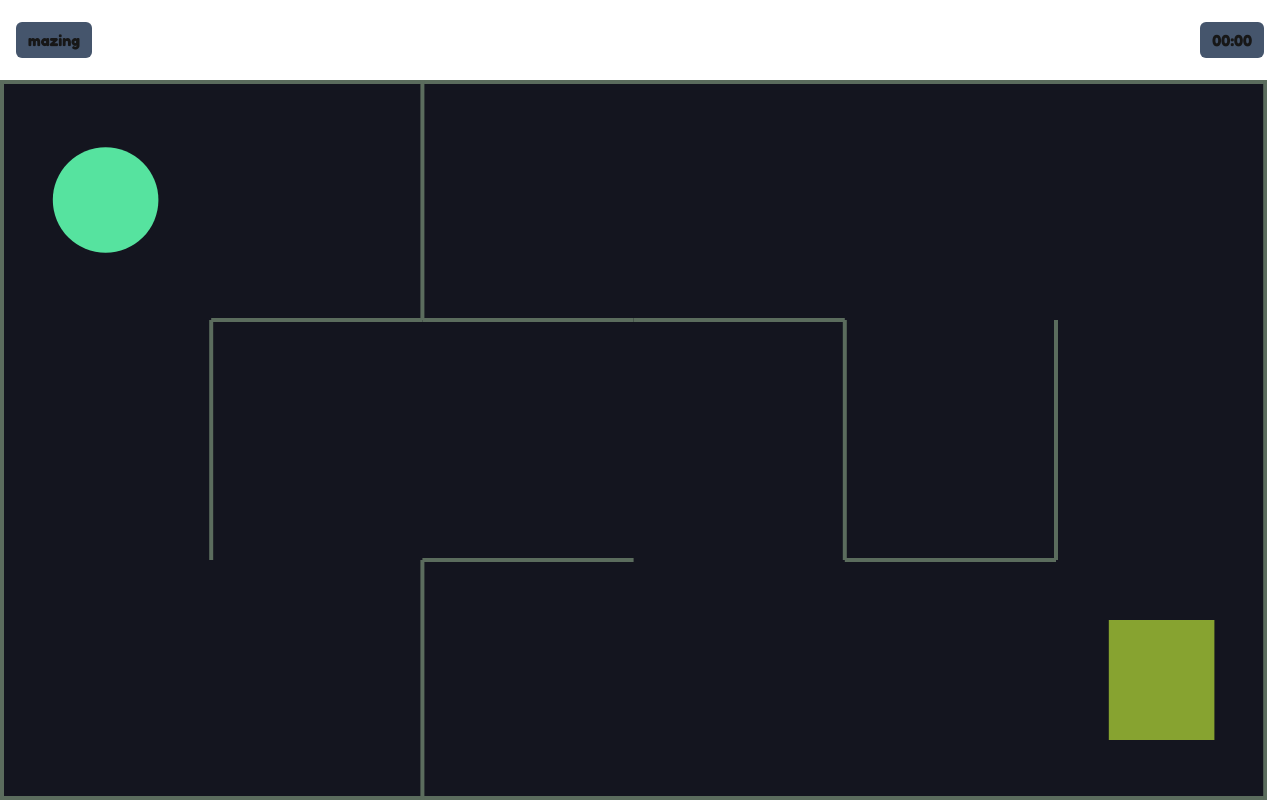
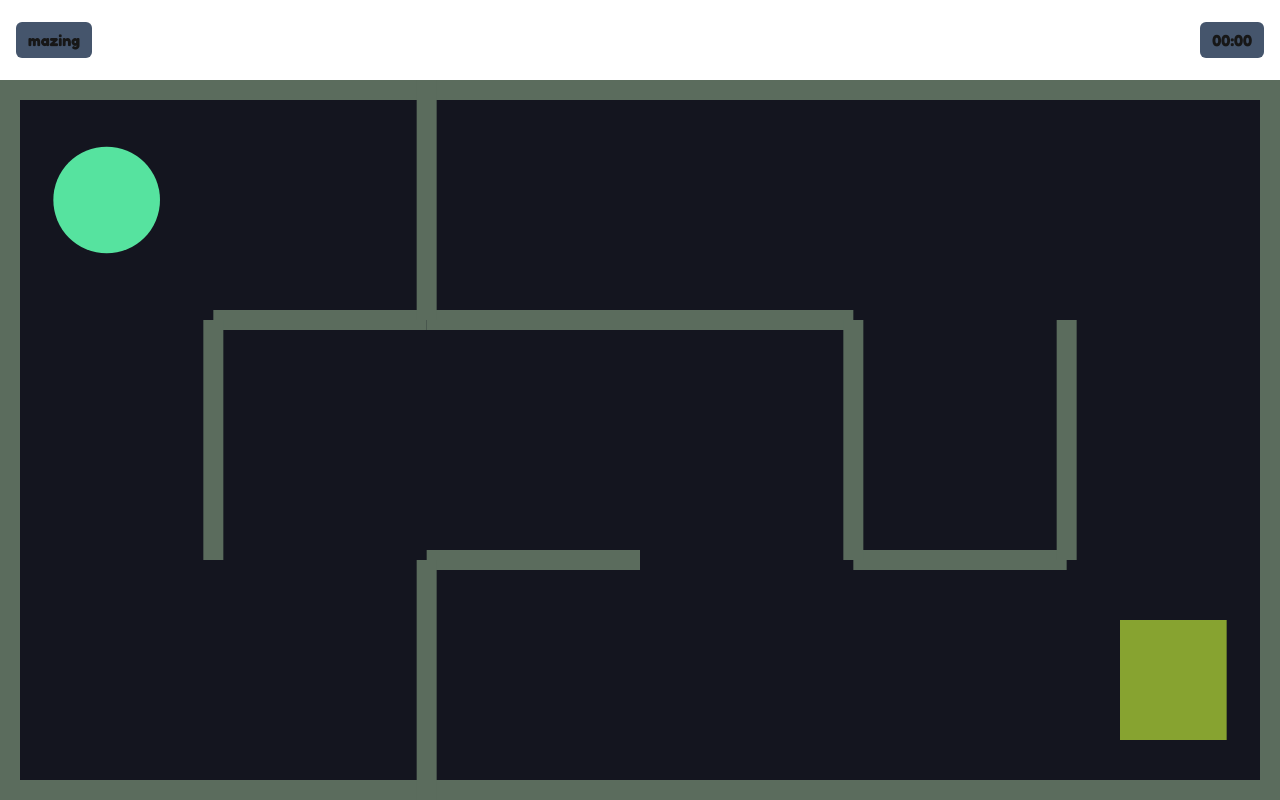
Before and after one commit to rafamiziara/mazing, a Next.js app: page /game/1 in a window 1280 px wide. Built offline with nearby package versions, Linux system fonts and the light colour scheme.

Commit message:
Fix maze and message

```diff
--- a/src/app/game/[slug]/maze.tsx
+++ b/src/app/game/[slug]/maze.tsx
@@ -1,24 +1,35 @@
 'use client'
-import { addBallMovement, addWinCondition, buildBall, buildGoal, buildWalls, createWorld, getLevel } from '@/utils/maze'
+import { GameLevel } from '@/types'
+import { addBallMovement, addWinCondition, buildBall, buildGoal, buildWalls, createWorld, getStage } from '@/utils/maze'
 import { World } from 'matter-js'
-import { memo, useEffect, useRef } from 'react'
+import { useEffect, useRef, useState } from 'react'
+import Message from './message'
 
 type Props = {
-  onFinished: () => void
-  level: string
+  level: GameLevel
 }
 
-export default memo(function Maze({ onFinished, level }: Props) {
+export default function Maze({ level }: Props) {
+  const [finished, setFinished] = useState(false)
   const canvasRef = useRef<HTMLCanvasElement>(null)
+
+  const onFinished = () => {
+    setFinished(true)
+  }
 
   useEffect(() => {
     if (typeof window !== 'undefined' && canvasRef.current !== null) {
-      generateMaze(getLevel(level), onFinished, canvasRef.current)
+      generateMaze(getStage(level), onFinished, canvasRef.current)
     }
-  }, [onFinished, level])
+  }, [level])
 
-  return <canvas ref={canvasRef} />
-})
+  return (
+    <>
+      <canvas ref={canvasRef} />
+      {finished && <Message />}
+    </>
+  )
+}
 
 const generateMaze = (stage: number, onFinished: () => void, canvas: HTMLCanvasElement) => {
   // Create world
@@ -37,7 +48,7 @@ const generateMaze = (stage: number, onFinished: () => void, canvas: HTMLCanvasE
   World.add(world, [...walls, goal, ball])
 
   // Add ball movement
-  addBallMovement(ball)
+  addBallMovement(ball, stage)
 
   // Add win condition
   addWinCondition(engine, onFinished)
--- a/src/app/game/[slug]/message.tsx
+++ b/src/app/game/[slug]/message.tsx
@@ -1,6 +1,6 @@
 export default function Message() {
   return (
-    <div className="z-10 flex flex-col items-center font-bold font-[family-name:var(--font-fredoka)]">
+    <div className="fixed top-32 left-0 right-0 z-10 flex flex-col items-center font-bold font-[family-name:var(--font-fredoka)]">
       <div className="place-items-center my-8">
         <h1 className="text-4xl mb-4">Well done!</h1>
         <p>You completed this stage in **add timer** seconds!</p>
--- a/src/app/game/[slug]/page.tsx
+++ b/src/app/game/[slug]/page.tsx
@@ -1,27 +1,24 @@
-'use client'
-import { useCallback, useState } from 'react'
+import { GameLevel, GameLevels } from '@/types'
 import Header from './header'
 import Maze from './maze'
-import Message from './message'
 
 type Props = {
   params: {
-    slug: string
+    slug: GameLevel
   }
 }
 
-export default function Page({ params }: Props) {
-  const [finished, setFinished] = useState(false)
+export async function generateMetadata(): Promise<Props['params'][]> {
+  return GameLevels.map((level) => ({ slug: level }))
+}
 
-  const onFinished = useCallback(() => {
-    setFinished(true)
-  }, [])
+export default async function Page({ params }: Props) {
+  const { slug } = await params
 
   return (
     <>
       <Header />
-      <Maze level={params.slug} onFinished={onFinished} />
-      {finished && <Message />}
+      <Maze level={slug} />
     </>
   )
 }
--- /dev/null
+++ b/src/types/index.ts
@@ -0,0 +1,3 @@
+export const GameLevels = ['easy', 'medium', 'hard', 'super-hard'] as const
+
+export type GameLevel = (typeof GameLevels)[number]
--- a/src/utils/maze.ts
+++ b/src/utils/maze.ts
@@ -1,6 +1,9 @@
+import { GameLevel } from '@/types'
 import { Bodies, Body, Engine, Events, Render, Runner } from 'matter-js'
 
-export const getLevel = (level: string) => {
+export const VELOCITY_VARIATION = 20
+
+export const getStage = (level: GameLevel) => {
   switch (level) {
     case 'easy':
       return 0
@@ -35,8 +38,8 @@ export const createWorld = (canvas: HTMLCanvasElement) => {
   const engine = Engine.create()
   engine.gravity.y = 0
 
-  const width = window.innerWidth * 0.99
-  const height = window.innerHeight * 0.9
+  const width = window.innerWidth
+  const height = window.innerHeight - 80
 
   const render = Render.create({ canvas, engine, options: { wireframes: false, width, height } })
 
@@ -53,7 +56,7 @@ export const buildWalls = (stage: number, width: number, height: number) => {
   const cellsVertical = cellsHorizontal / 2
 
   const initialB = 8
-  const border = initialB * Math.pow(0.95, stage)
+  const border = initialB * Math.pow(0.95, stage) * 5
   const wallsSize = border / 2
 
   const walls = [
@@ -186,22 +189,23 @@ export const buildBall = (unitLengthX: number, unitLengthY: number) => {
   return Bodies.circle(unitLengthX / 2, unitLengthY / 2, ballRadius, { label: 'ball', render: { fillStyle: '#56E39F' } })
 }
 
-export const addBallMovement = (ball: Body) => {
+export const addBallMovement = (ball: Body, stage: number) => {
   document.addEventListener('keydown', (event) => {
     const { x, y } = ball.velocity
+    const changeSpeed = VELOCITY_VARIATION - stage
 
     switch (event.key) {
       case 'ArrowUp':
-        Body.setVelocity(ball, { x, y: y - 5 })
+        Body.setVelocity(ball, { x, y: y - changeSpeed })
         break
       case 'ArrowRight':
-        Body.setVelocity(ball, { x: x + 5, y })
+        Body.setVelocity(ball, { x: x + changeSpeed, y })
         break
       case 'ArrowDown':
-        Body.setVelocity(ball, { x, y: y + 5 })
+        Body.setVelocity(ball, { x, y: y + changeSpeed })
         break
       case 'ArrowLeft':
-        Body.setVelocity(ball, { x: x - 5, y })
+        Body.setVelocity(ball, { x: x - changeSpeed, y })
         break
       default:
         break
```
